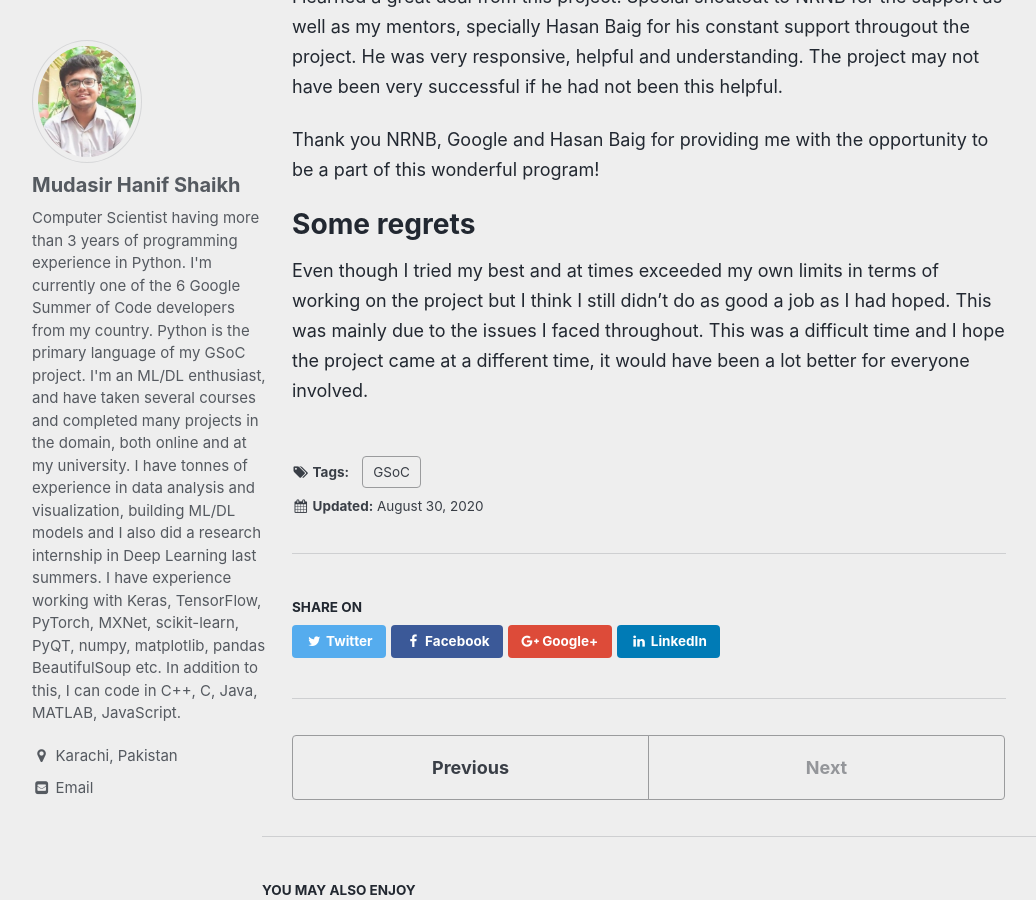
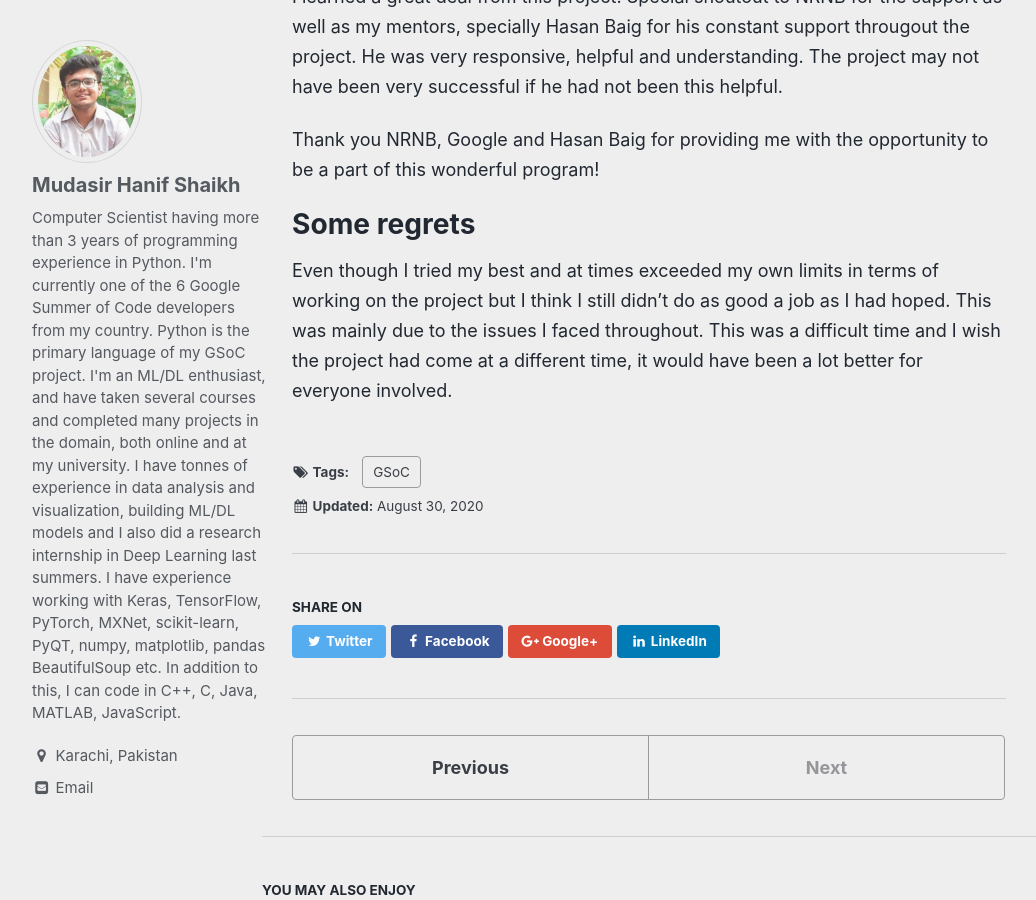
Before and after one commit to ms03831/GSoC-20, a Jekyll site: the page built from _posts/2020-08-30-final-report-gsoc20-genetech.md, in a window 1280 px wide and 900 px high, scrolled down 2579 px. Shown: the whole window, without its empty margins (6-1042 px from the left). Built offline with Jekyll 4.4.1, drawn with Linux system fonts in a browser that asks for light colours; some of the changed text lies outside the part shown.

Commit message:
Update 2020-08-30-final-report-gsoc20-genetech.md

```diff
--- a/_posts/2020-08-30-final-report-gsoc20-genetech.md
+++ b/_posts/2020-08-30-final-report-gsoc20-genetech.md
@@ -49,4 +49,4 @@ I learned a great deal from this project. Special shoutout to NRNB for the suppo
 Thank you NRNB, Google and Hasan Baig for providing me with the opportunity to be a part of this wonderful program!
 
 # Some regrets
-Even though I tried my best and at times exceeded my own limits in terms of working on the project but I think I still didn't do as good a job as I had hoped. This was mainly due to the issues I faced throughout. This was a difficult time and I hope the project came at a different time, it would have been a lot better for everyone involved.
+Even though I tried my best and at times exceeded my own limits in terms of working on the project but I think I still didn't do as good a job as I had hoped. This was mainly due to the issues I faced throughout. This was a difficult time and I wish the project had come at a different time, it would have been a lot better for everyone involved.
```
Also changed, not shown: other parts of _posts/2020-08-30-final-report-gsoc20-genetech.md (+1 -1 lines).
